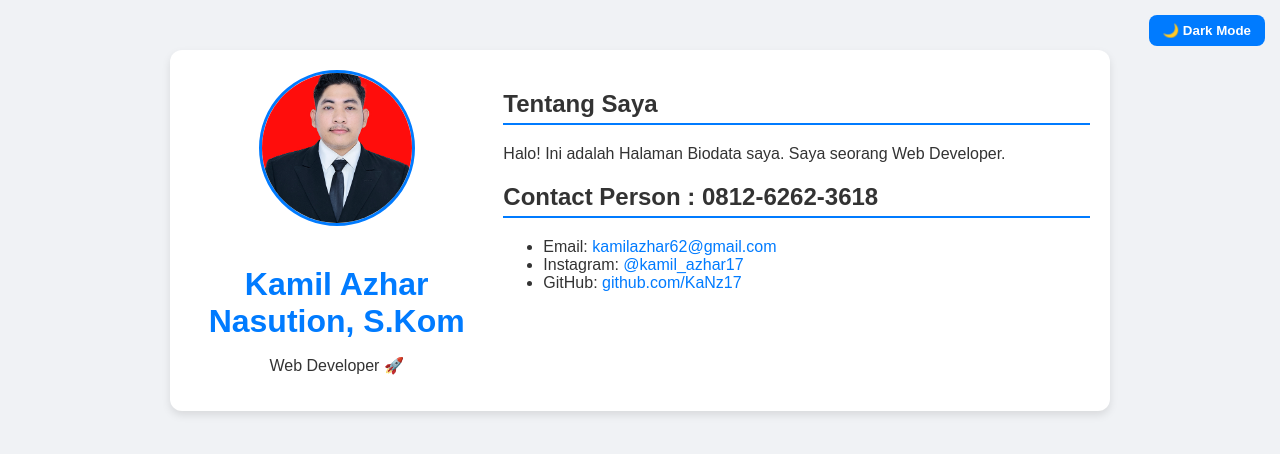
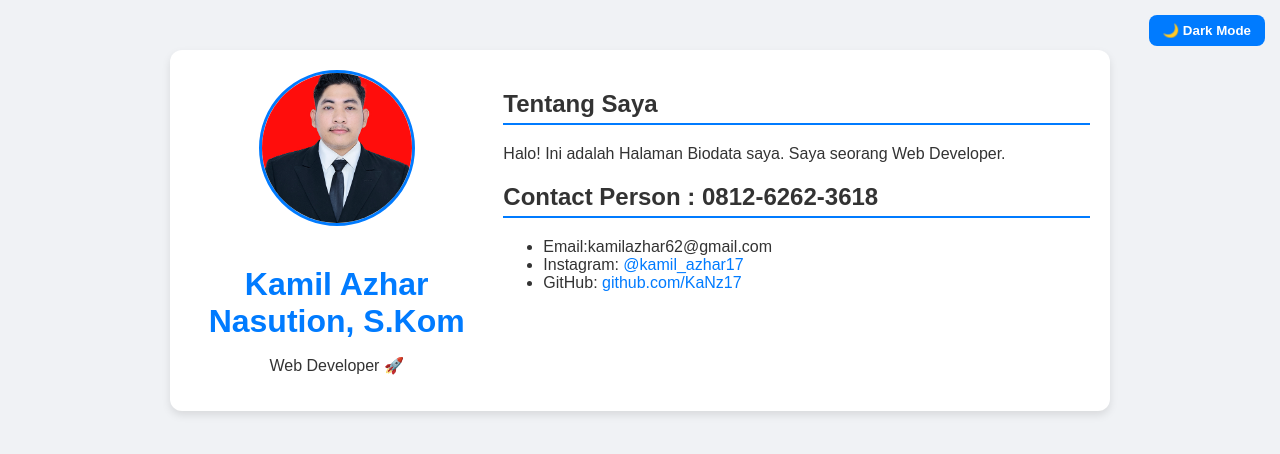
Before and after one commit to KaNz17/Biodata, a plain HTML site: page index.html in a window 1280 px wide. Drawn offline with Linux system fonts and the light colour scheme.

Commit message:
Update index.html

```diff
--- a/index.html
+++ b/index.html
@@ -24,10 +24,7 @@
 
         <h2>Contact Person : 0812-6262-3618</h2>
         <ul>
-          <li>
-            Email:
-            <a href=Email.com" target="blank">kamilazhar62@gmail.com</a>
-          </li>
+          <li>Email:kamilazhar62@gmail.com</li>
           <li>
             Instagram:
             <a href="https://instagram.com/username" target="_blank"
```
